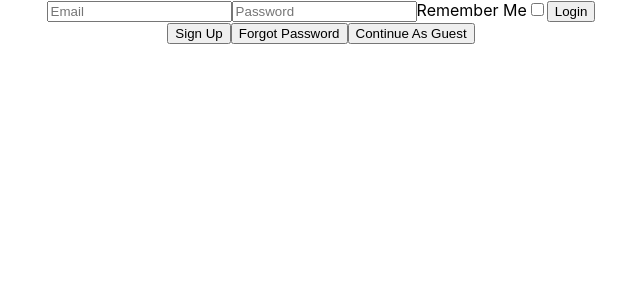
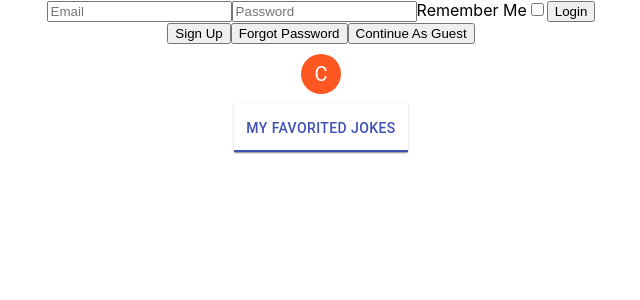
Before and after one commit to pt7-dad-jokes/frontend, a React (Create React App) app: page / in a window 1280 px wide. Shown: the top 300 px of the page, without its empty margins (319-959 px from the left). Built offline with nearby package versions, Linux system fonts and the light colour scheme; no server answers.

Commit message:
I created the Avatar, the tab for favorite jokes and styled them a bit, started the request for favorite jokes

```diff
--- a/src/App.js
+++ b/src/App.js
@@ -1,11 +1,13 @@
 import React from "react";
 import "./App.css";
 import WelcomForms from "./components/WelcomeForms";
+import ProfilePage from "./components/ProfilePage";
 
 function App() {
   return (
     <div className="App">
       <WelcomForms />
+      <ProfilePage username="CodyC" />
     </div>
   );
 }
--- /dev/null
+++ b/src/components/ProfilePage.js
@@ -0,0 +1,76 @@
+import React, { useState } from "react";
+import { makeStyles } from "@material-ui/core/styles";
+import Avatar from "@material-ui/core/Avatar";
+import { deepOrange, deepPurple } from "@material-ui/core/colors";
+import Paper from "@material-ui/core/Paper";
+import Tabs from "@material-ui/core/Tabs";
+import Tab from "@material-ui/core/Tab";
+import axios from "axios";
+
+const useStyles = makeStyles({
+  avatar: {
+    margin: 10
+  },
+  orangeAvatar: {
+    margin: 10,
+    color: "#fff",
+    backgroundColor: deepOrange[500]
+  },
+  purpleAvatar: {
+    margin: 10,
+    color: "#fff",
+    backgroundColor: deepPurple[500]
+  },
+  container: {
+    display: "flex",
+    justifyContent: "center"
+  },
+  profileContainer: {
+    display: "flex",
+    flexDirection: "column",
+    alignItems: "center"
+  }
+});
+
+function ProfilePage({ username, jokesCreated }) {
+  const [showCreatedJokes, setShowCreatedJokes] = useState(false);
+  const [value, setValue] = React.useState(0);
+  const classes = useStyles();
+
+  function handleChange(event, newValue) {
+    setValue(newValue);
+  }
+
+  axios
+    .get("https://pt7-dad-jokes.herokuapp.com/api/favorites")
+    .then(function(response) {
+      // handle success
+      console.log(response);
+    })
+    .catch(function(error) {
+      // handle error
+      console.log(error);
+    });
+
+  return (
+    <div className={classes.container}>
+      <div className={classes.profileContainer}>
+        <Avatar className={classes.orangeAvatar}>{username[0]}</Avatar>
+        <Paper square>
+          <Tabs
+            value={value}
+            indicatorColor="primary"
+            textColor="primary"
+            onChange={handleChange}
+            aria-label="disabled tabs example"
+          >
+            {/* <Tab label="My Created Jokes" /> */}
+            <Tab label="My Favorited Jokes" />
+          </Tabs>
+        </Paper>
+      </div>
+    </div>
+  );
+}
+
+export default ProfilePage;
```
